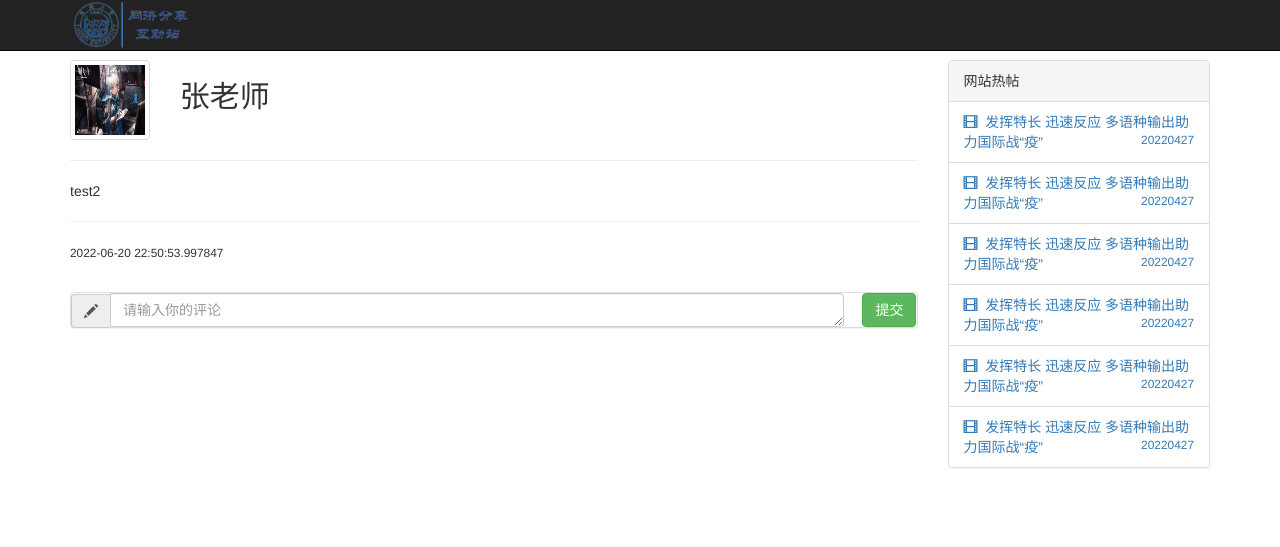
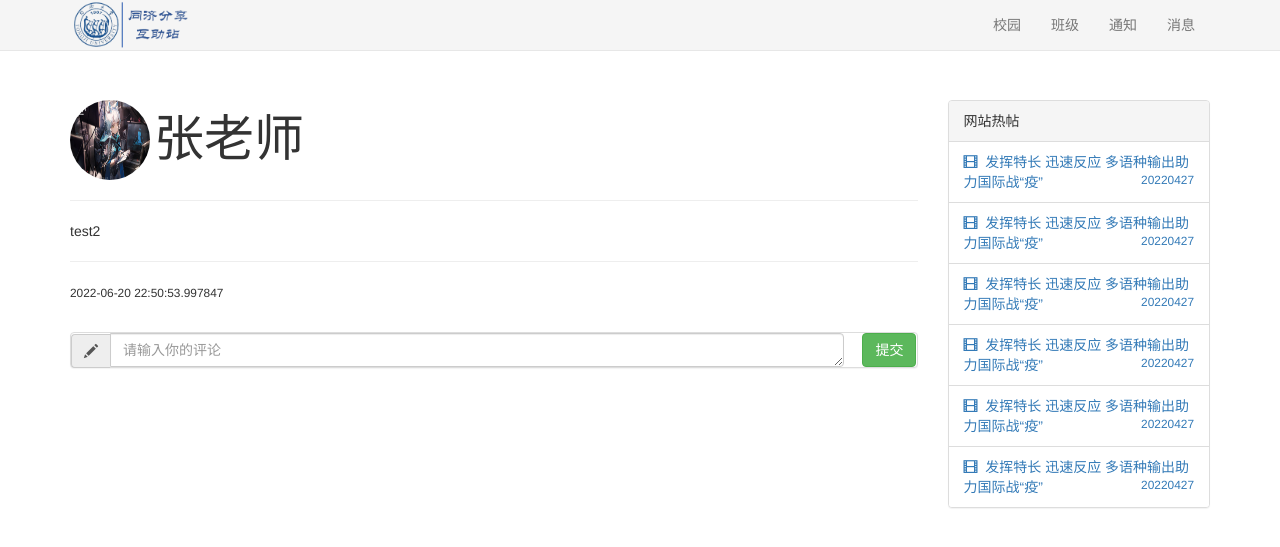
Before and after one commit to royzhz/web, a Flask app: page /post/2 in a window 1280 px wide. Shown: the top 547 px of the page. Run offline with Flask 2, Linux system fonts and the light colour scheme; a user stored in the database is signed in; data comes from the database, SQL or seed files in the repository; some libraries are stand-ins or nearby versions.

Commit message:
修改架构

```diff
--- a/apps/templates/common/header.html
+++ b/apps/templates/common/header.html
@@ -1,8 +1,19 @@
-<nav class="navbar navbar-fixed-top navbar-inverse">
-    <div class="container">
-        <div class="navbar-header">
-            <img style="height:50px;overflow:hidden;"
+<div>
+    <nav class="navbar navbar-default navbar-static navbar-fixed-top" role="navigation" style="background:#F5F5F5">
+        <div class="container">
+            <div class="navbar-header">
+                <img style="height:50px;overflow:hidden;"
                      src="{{ url_for('static', filename='images/img_title.png') }}"/>
+            </div>
+            <div class="pull-right">
+                <ul class="nav navbar-nav">
+                    <li><a href="#">校园</a></li>
+                    <li><a href={{url_for("basic.myclass")}}>班级</a></li>
+                    <li><a href="#">通知</a></li>
+                    <li><a href="#">消息</a></li>
+                </ul>
+            </div><!-- /.container -->
         </div>
-    </div><!-- /.container -->
-</nav><!-- /.navbar -->
+    </nav><!-- /.navbar -->
+</div>
+<br><br>
--- a/apps/templates/home.html
+++ b/apps/templates/home.html
@@ -16,6 +16,8 @@
 
 </head>
 <body style="background: url(../static/images/top_image.jpg) no-repeat;background-size:100%;font-size: 15px;">
+{% include "common/header.html" %}<!--引入网页的头部模板-->
+
 <div class="container">
     <h1 class="text-info">{{user_name}}的主页</h1>
     <br><br><br><br><br>
--- a/apps/templates/post.html
+++ b/apps/templates/post.html
@@ -21,19 +21,9 @@
 <div class="container">
     <div class="row">
         <div class="col-md-9">
-            <div class="row">
-                <div class="col-md-6">
-                    <div class="row">
-                        <div class="col-md-3">
-                            <img class="img-thumbnail" style="width:80px;height:80px;"
-                                 src="{{ url_for('static', filename='images/roy.jpg') }}"/>
-                        </div>
-                        <div class="col-md-9">
-                            <h2>{{user.name}}</h2>
-                        </div>
-                    </div>
-                </div>
-            </div>
+            <img class="img-circle" style="width:80px;height:80px;"
+                 src="{{ url_for('static', filename='images/roy.jpg') }}"/>
+            <span style="vertical-align:middle;font-size: 50px">{{user.name}}</span>
             <hr>
             <p>
                 {{post_content}}
@@ -66,20 +56,9 @@
             {% for comment in comment %}
             <div class="panel panel-default">
                 <div class="panel-heading">
-                    <div class="row">
-                        <div class="col-md-3">
-                            <div class="row">
-                                <div class="col-md-4">
-                                    <img class="img-thumbnail" style="width:40px;height:40px;"
-                                         src="{{ url_for('static', filename='images/roy.jpg') }}"/>
-                                </div>
-                                <div class="col-md-8">
-                                    <h4>111</h4>
-                                    {{comment.belong_user.name}}
-                                </div>
-                            </div>
-                        </div>
-                    </div>
+                    <img class="img-circle" style="width:40px;height:40px;"
+                         src="{{ url_for('static', filename='images/roy.jpg') }}"/>
+                    <span style="vertical-align:middle;font-size: 30px">{{comment.belong_user.name}}</span>
                 </div>
                 <div class="panel-body">
                     <p>{{comment.comment_content}}</p>
```
Also changed, not shown: apps/templates/classroom.html (added, +41 -0 lines).
